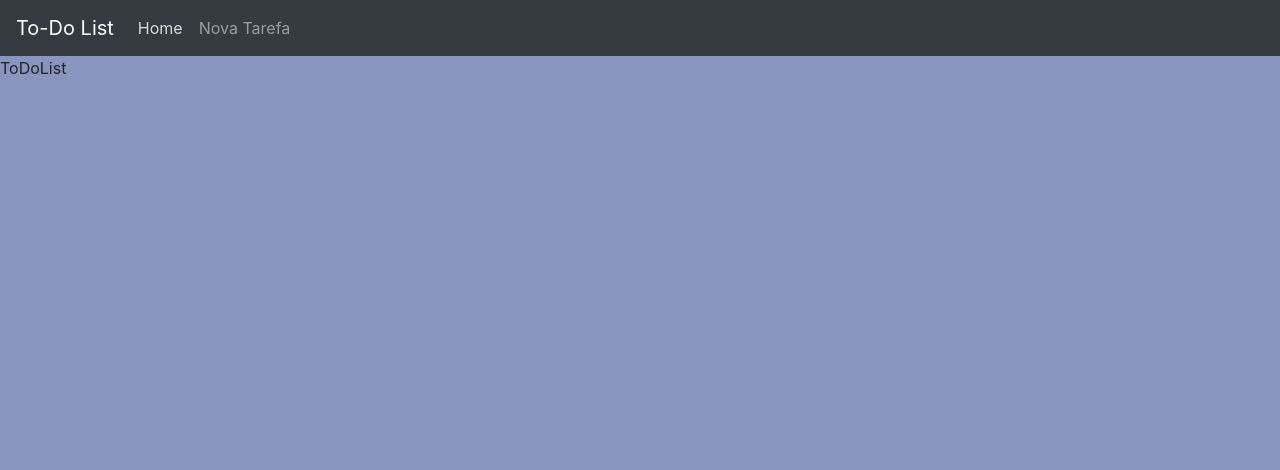
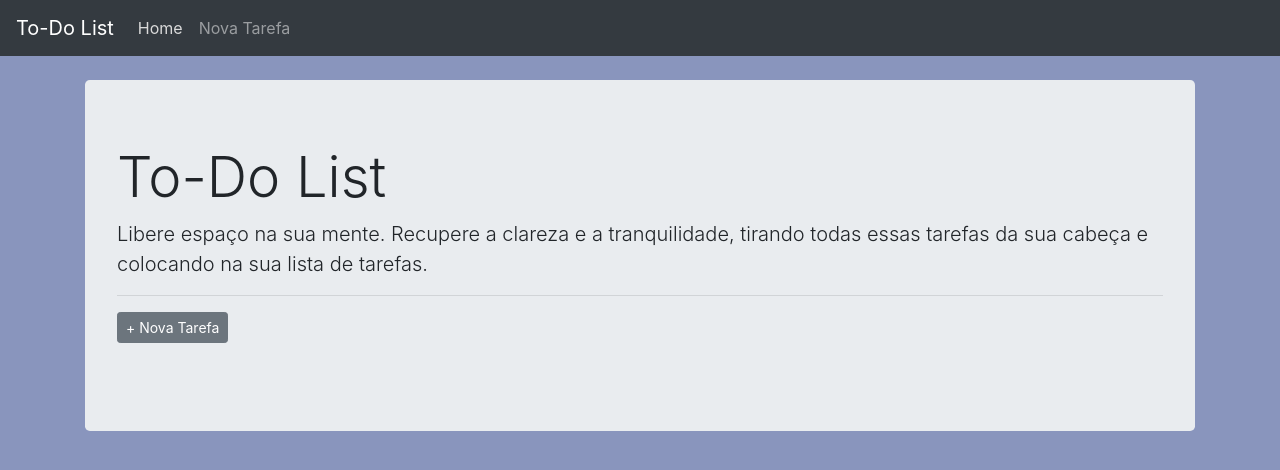
Before and after one commit to diegoftozetto/web-todolist-vue, a Vue app: page /home in a window 1280 px wide. Shown: the top 470 px of the page. Built offline with nearby package versions, Linux system fonts and the light colour scheme.

Commit message:
Adiciona conteúdo base no componente 'ToDoList'

```diff
--- a/src/components/ToDoList.vue
+++ b/src/components/ToDoList.vue
@@ -1,6 +1,11 @@
 <template>
-  <div>
-    ToDoList
+  <div class="container mt-4">
+    <div class="jumbotron">
+      <h1 class="display-4">To-Do List</h1>
+      <p class="lead">Libere espaço na sua mente. Recupere a clareza e a tranquilidade, tirando todas essas tarefas da sua cabeça e colocando na sua lista de tarefas.</p>
+      <hr/>
+      <router-link class="btn btn-secondary btn-sm mb-4" to="/task" role="button">+ Nova Tarefa</router-link>
+    </div>
   </div>
 </template>
 
```
